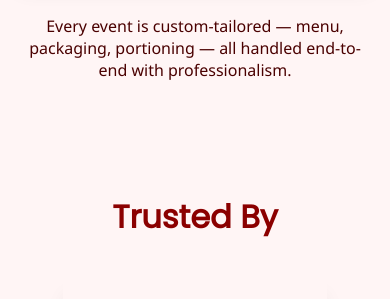
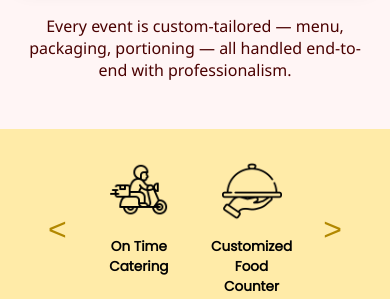
Before and after one commit to NishantJadhavCS/DumplingKhang, a plain HTML site: page index.html in a window 390 px wide. Shown: the part 3450-3749 px from the top of the page. Drawn offline with Linux system fonts and the light colour scheme.

Commit message:
Trusted by section added

```diff
--- a/index.html
+++ b/index.html
@@ -139,8 +139,33 @@
         </p>
     </section>
 
+    <section class="trusted-for">
+        <div class="container">
+            <button class="carousel-arrow left" aria-label="Previous">&lt;</button>
+            <div class="trusted-items">
+                <div class="trusted-item">
+                    <img src="assets/fast-delivery.png" alt="On Time Catering" />
+                    <div class="trusted-text">On Time Catering</div>
+                </div>
+                <div class="trusted-item">
+                    <img src="assets/food-counter.png" alt="Customized Food Counter" />
+                    <div class="trusted-text">Customized Food Counter</div>
+                </div>
+                <div class="trusted-item">
+                    <img src="assets/food-packingpng.png" alt="Event Ready Packaging" />
+                    <div class="trusted-text">Event Ready Packaging</div>
+                </div>
+                <div class="trusted-item">
+                    <img src="assets/bulk-order.png" alt="Bulk Order Efficiency" />
+                    <div class="trusted-text">Bulk Order Efficiency</div>
+                </div>
+            </div>
+            <button class="carousel-arrow right" aria-label="Next">&gt;</button>
+        </div>
+    </section>
+
     <section class="trusted">
-        <h2 class="trusted-heading">Trusted By</h2>
+        <h2 class="trusted-heading">Our Media Buzz</h2>
 
         <div class="trusted-mentions">
             <a href="https://curlytales.com/sreejana-rais-inspirational-story-behind-dumpling-khang-in-mumbai/"
@@ -185,8 +210,6 @@
         </p>
     </section>
 
-
-
     <script src="script.js"></script>
 </body>
 
--- a/res-styles.css
+++ b/res-styles.css
@@ -177,3 +177,28 @@
         font-size: 0.95rem;
     }
 }
+
+@media (max-width: 768px) {
+    .trusted-items {
+        overflow-x: auto;
+        scroll-snap-type: x mandatory;
+        -webkit-overflow-scrolling: touch;
+    }
+
+    .trusted-item {
+        flex: 0 0 50%;
+        scroll-snap-align: start;
+    }
+
+    .carousel-arrow {
+        display: block;
+    }
+
+    .trusted-item img {
+        max-width: 60px;
+    }
+
+    .trusted-text {
+        font-size: 0.85rem;
+    }
+}
--- a/script.js
+++ b/script.js
@@ -4,3 +4,16 @@ const mobileMenu = document.getElementById('mobileMenu');
 hamburger.addEventListener('click', () => {
     mobileMenu.classList.toggle('active');
 });
+
+
+const carousel = document.querySelector('.trusted-items');
+const leftBtn = document.querySelector('.carousel-arrow.left');
+const rightBtn = document.querySelector('.carousel-arrow.right');
+
+leftBtn.addEventListener('click', () => {
+    carousel.scrollBy({ left: -carousel.offsetWidth / 2, behavior: 'smooth' });
+});
+
+rightBtn.addEventListener('click', () => {
+    carousel.scrollBy({ left: carousel.offsetWidth / 2, behavior: 'smooth' });
+});
--- a/styles.css
+++ b/styles.css
@@ -429,3 +429,59 @@ html {
   font-size: 0.95rem;
   color: #4a0000;
 }
+
+.trusted-for {
+  background-color: #ffeba8;
+  padding: 1rem 2rem;
+  font-family: 'Poppins', sans-serif;
+  text-align: center;
+}
+
+.container {
+  max-width: 1500px;
+  margin: 0 auto;
+  position: relative;
+  display: flex;
+  align-items: center;
+}
+
+.trusted-items {
+  display: flex;
+  overflow-x: hidden;
+  scroll-behavior: smooth;
+  width: 100%;
+}
+
+.trusted-item {
+  flex: 1 0 25%;
+  display: flex;
+  flex-direction: column;
+  align-items: center;
+  padding: 1rem;
+}
+
+.trusted-item img {
+  max-width: 80px;
+  margin-bottom: 1rem;
+}
+
+.trusted-text {
+  font-weight: 600;
+  font-size: 1.1rem;
+  color: #020202;
+}
+
+.carousel-arrow {
+  background: none;
+  border: none;
+  font-size: 2rem;
+  color: #b28800;
+  cursor: pointer;
+  padding: 0 1rem;
+  user-select: none;
+  display: none;
+}
+
+.carousel-arrow:focus {
+  outline: 2px solid #b28800;
+}
```
Also changed, not shown: assets/bulk-order.png (added), assets/fast-delivery.png (added), assets/food-counter.png (added), assets/food-packingpng.png (added).
